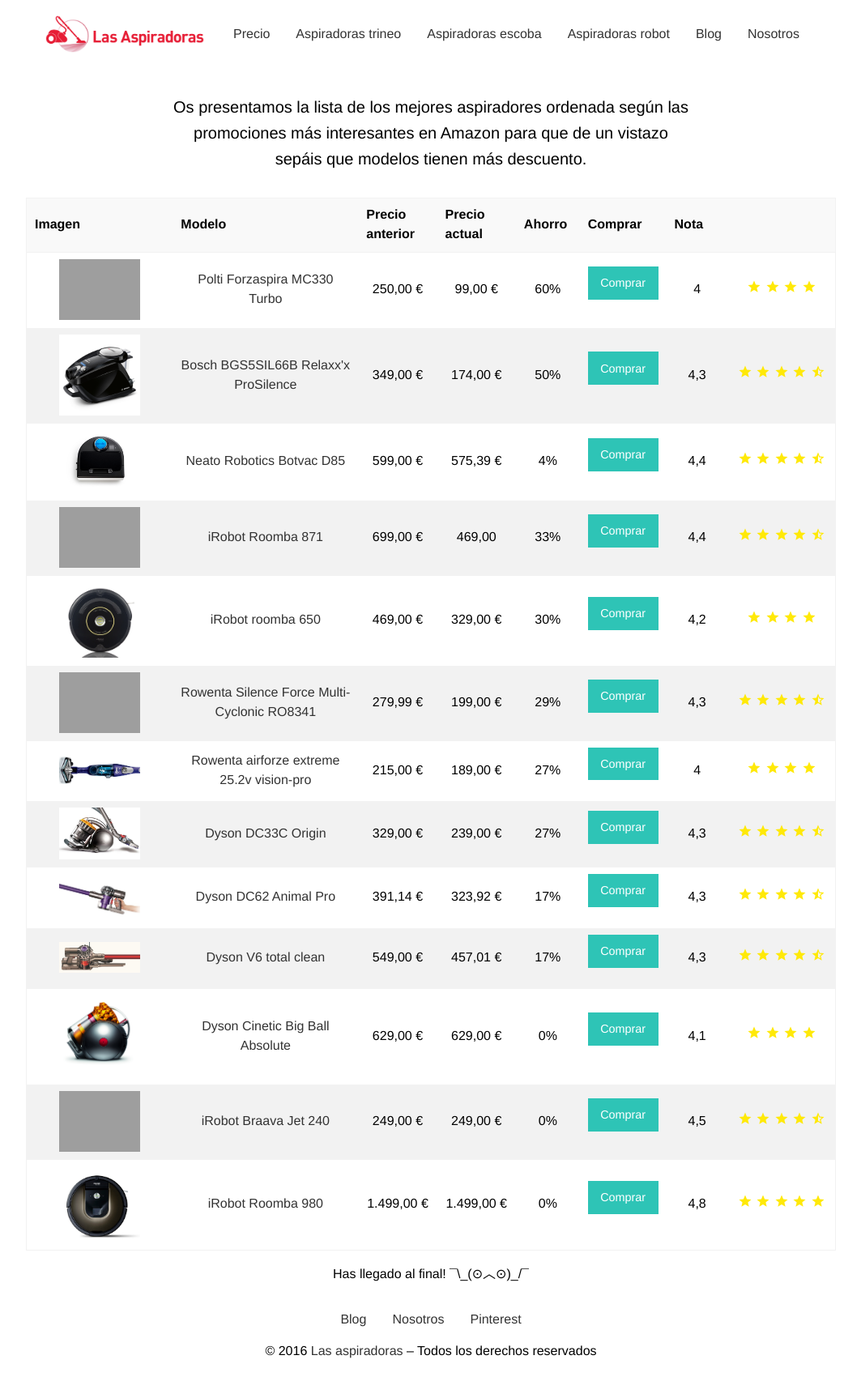
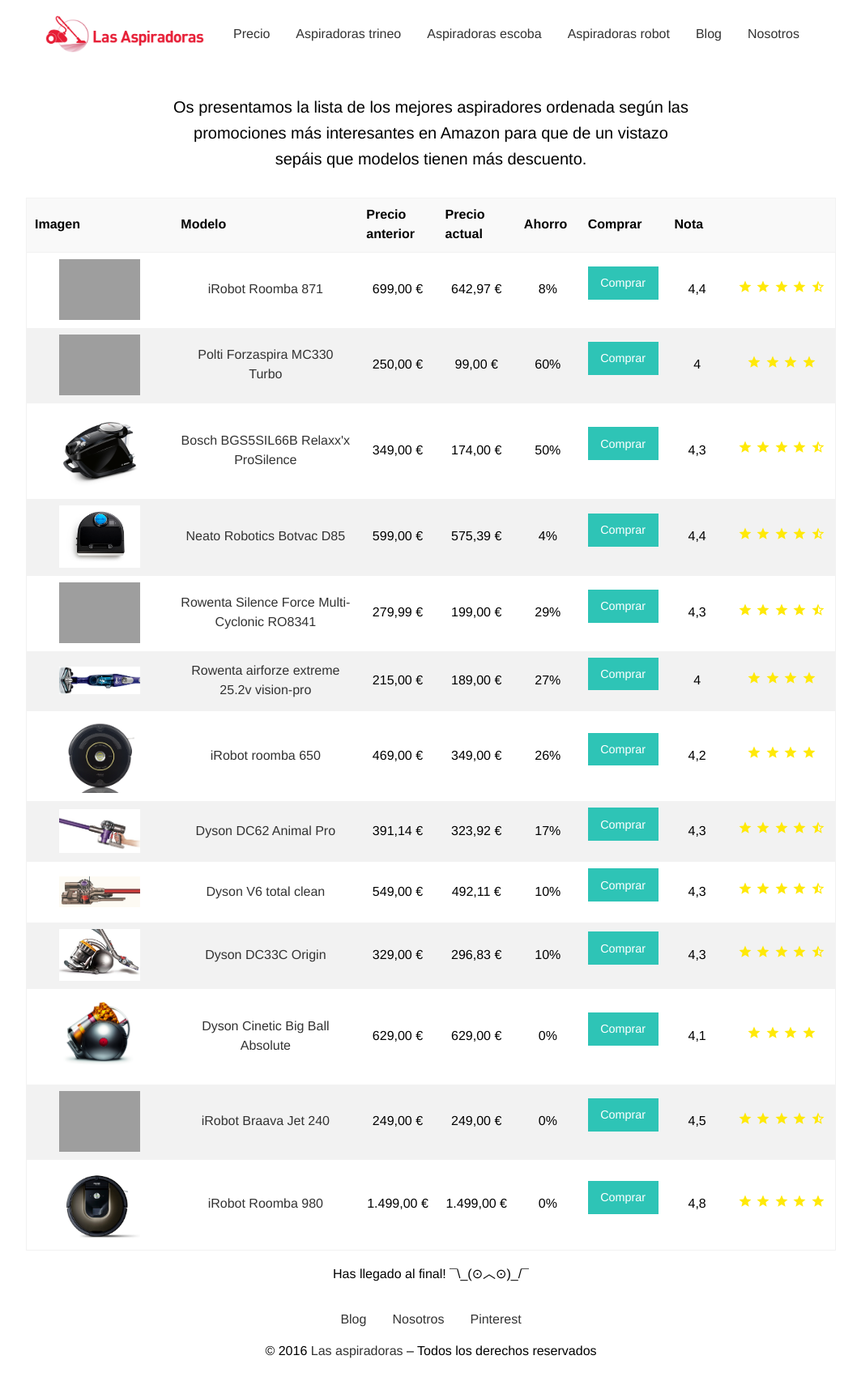
Before and after one commit to Puturru84/aspirador, a Jekyll site: the page built from _pages/tabla-precios-mejores-aspiradoras.md, in a window 1280 px wide. Shown: the whole page at 81% size, without its empty margins (108-1171 px from the left). Built offline with Jekyll 4.4.1, drawn with Linux system fonts in a browser that asks for light colours; a script that is not in the unit is left out.

Commit message:
price ckecked

```diff
--- a/products/_posts/2016-11-22-test-dyson-v6-total-clean.md
+++ b/products/_posts/2016-11-22-test-dyson-v6-total-clean.md
@@ -30,8 +30,8 @@
 clasification: "4,3"
 comments: "Resultados excelentes y comodidad"
 price-before: "549,00 €"
-price-now: "457,01 €"
-discount: "17%"
+price-now: "492,11 €"
+discount: "10%"
 stars: "4.5"
 link: "http://amzn.to/2hmlhCc"
 ---
--- a/products/_posts/2016-11-22-test-iRobot-Roomba-871.md
+++ b/products/_posts/2016-11-22-test-iRobot-Roomba-871.md
@@ -29,8 +29,8 @@
 clasification: "4,4"
 comments: "Suelta la bestia y despreocupate, comodidad + resultados"
 price-before: "699,00 €"
-price-now: "469,00"
-discount: "33%"
+price-now: "642,97 €"
+discount: "8%"
 stars: "4.5"
 link: "http://amzn.to/2gP6vmv"
 ---
--- a/products/_posts/2016-11-22-test-iRobot-roomba-650.md
+++ b/products/_posts/2016-11-22-test-iRobot-roomba-650.md
@@ -31,8 +31,8 @@
 clasification: "4,2"
 comments: "Ya tiene unos años y sigue ofreciendo comodidad a un precio muy accesible"
 price-before: "469,00 €"
-price-now: "329,00 €"
-discount: "30%"
+price-now: "349,00 €"
+discount: "26%"
 stars: "4"
 link: "http://amzn.to/2gt3kVz"
 ---
--- a/products/_posts/2016-12-08-test-dyson-c33-origin.md
+++ b/products/_posts/2016-12-08-test-dyson-c33-origin.md
@@ -39,8 +39,8 @@
 clasification: "4,3"
 comments: "Comodidad y resistencia, un valor seguro a un precio increible"
 price-before: "329,00 €"
-price-now: "239,00 €"
-discount: "27%"
+price-now: "296,83 €"
+discount: "10%"
 stars: "4.5"
 link: "http://amzn.to/2hjeJUt"
 ---
```
Also changed, not shown: assets/img/iRoboot-700 Series/iRobot-Roomba-760.jpg (renamed from assets/img/iRoboot-700 Series/iRobot+Roomba+760+1.JPG), assets/img/varias/R650_NavigatingFurniture_crop.jpg (added), assets/img/varias/SWR28_3_1500.jpg (added), assets/img/varias/SWR28_4_1500.jpg (added), assets/img/varias/SWR28_5_1500.jpg (added), assets/img/varias/d792__roomba_cat.png (added), assets/img/varias/d80d85backangle-hi.jpg (added), assets/img/varias/iRobot-Roomba-760.jpg (added), 3 other files.
